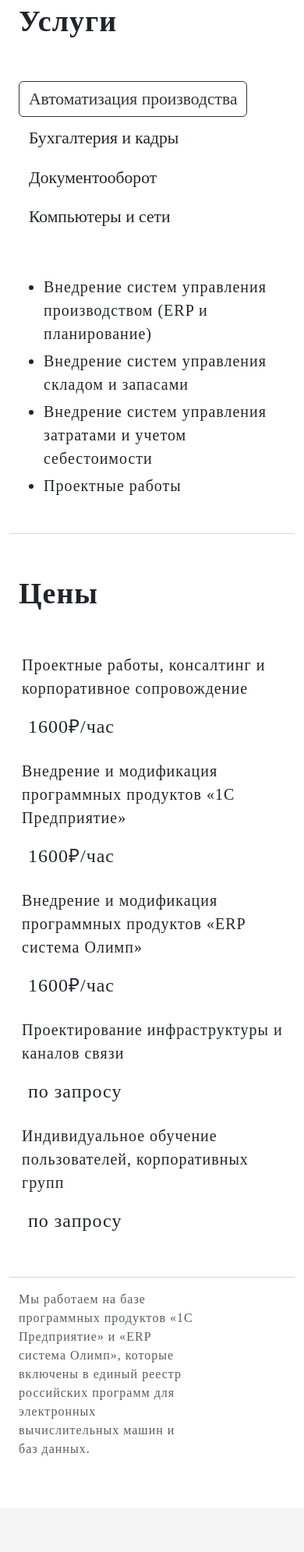
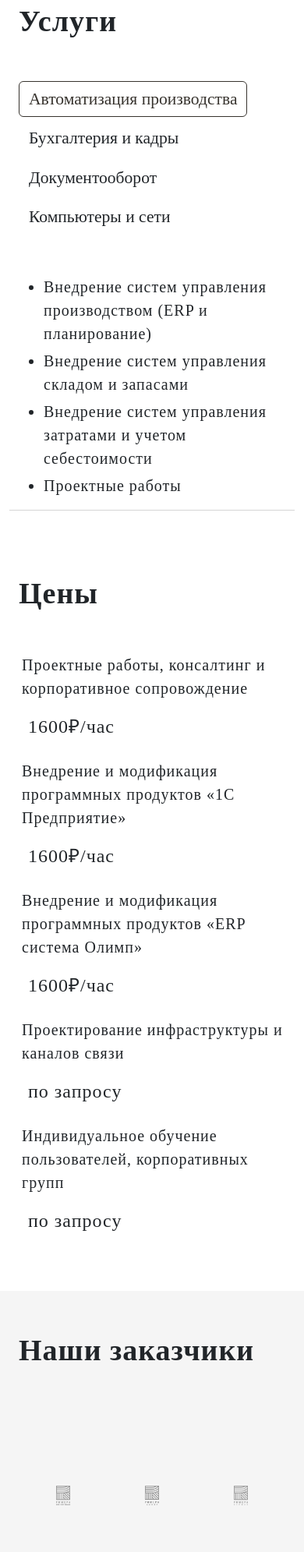
Before and after one commit to sidney31/ApiFactory, a Django app: template main/templates/main/main_page.html in a window 390 px wide. Shown: the part 2043-4034 px from the top of the page at 78% size. Run offline with Django 5.2, Linux system fonts and the light colour scheme; the template is opened without the code that fills it, so the values that code supplies are empty; some libraries are stand-ins or nearby versions; some web fonts are replaced.

Commit message:
edit responsibility for footnote in `price` block

```diff
--- a/ApiFactory/static/css/index.css
+++ b/ApiFactory/static/css/index.css
@@ -290,9 +290,9 @@ li {
 }
 
 .separator {
-    height: 1px;
+    min-height: 1px;
     width: 100%;
-    border-bottom: #d5d5d5 1px solid;
+    border-top: #d5d5d5 1px solid;
     padding: 15px 0;
 }
 
--- a/main/templates/main/main_page.html
+++ b/main/templates/main/main_page.html
@@ -361,9 +361,8 @@
                 </div>
             </div>
         </div>
-        <div class="container separator"></div>
-        <div class="container">
-            <p class="text-muted text-wrap d-sm-none d-lg-block col-8 mt-3">
+        <div class="container separator d-none d-lg-block ">
+            <p class="text-muted text-wrap col-8 mt-3 ps-3">
                 Мы работаем на базе программных продуктов «1С Предприятие» и «ERP система
                 Олимп», которые включены в единый реестр российских программ для электронных
                 вычислительных машин и баз данных.
```
